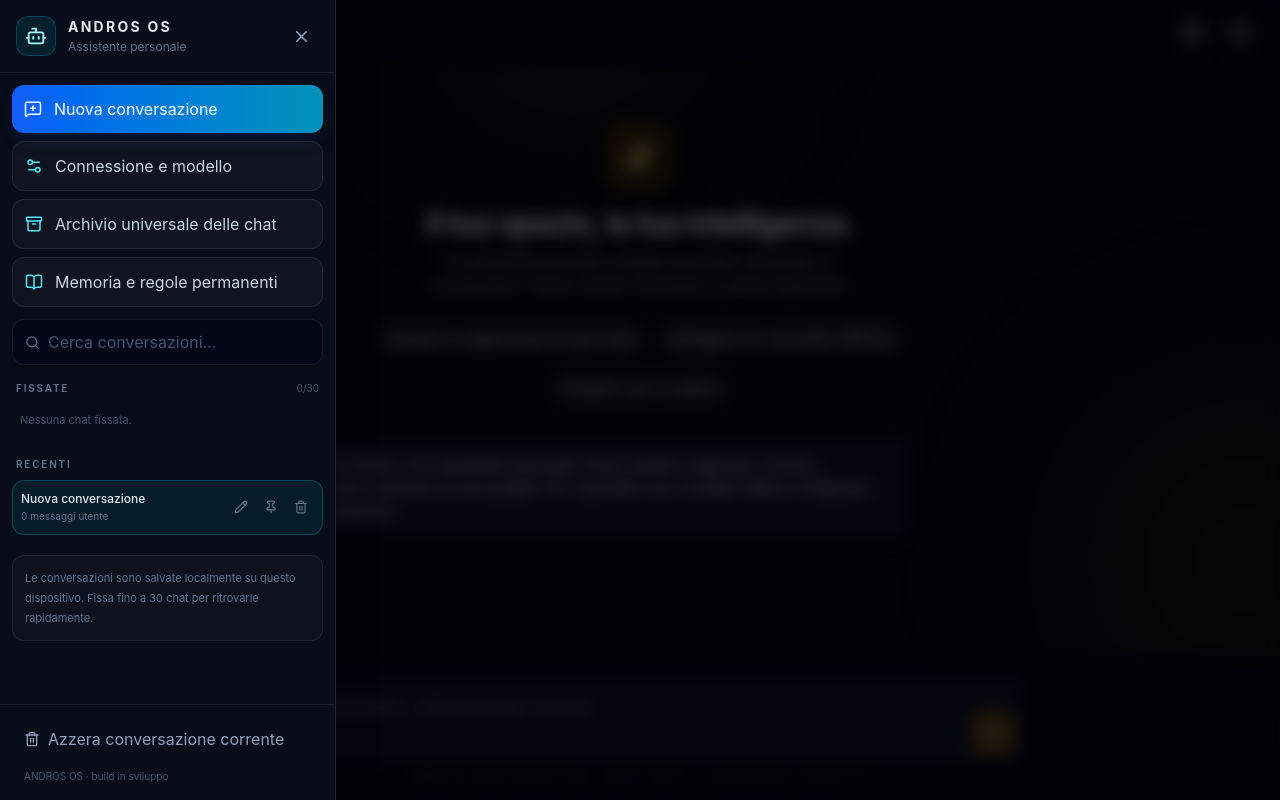
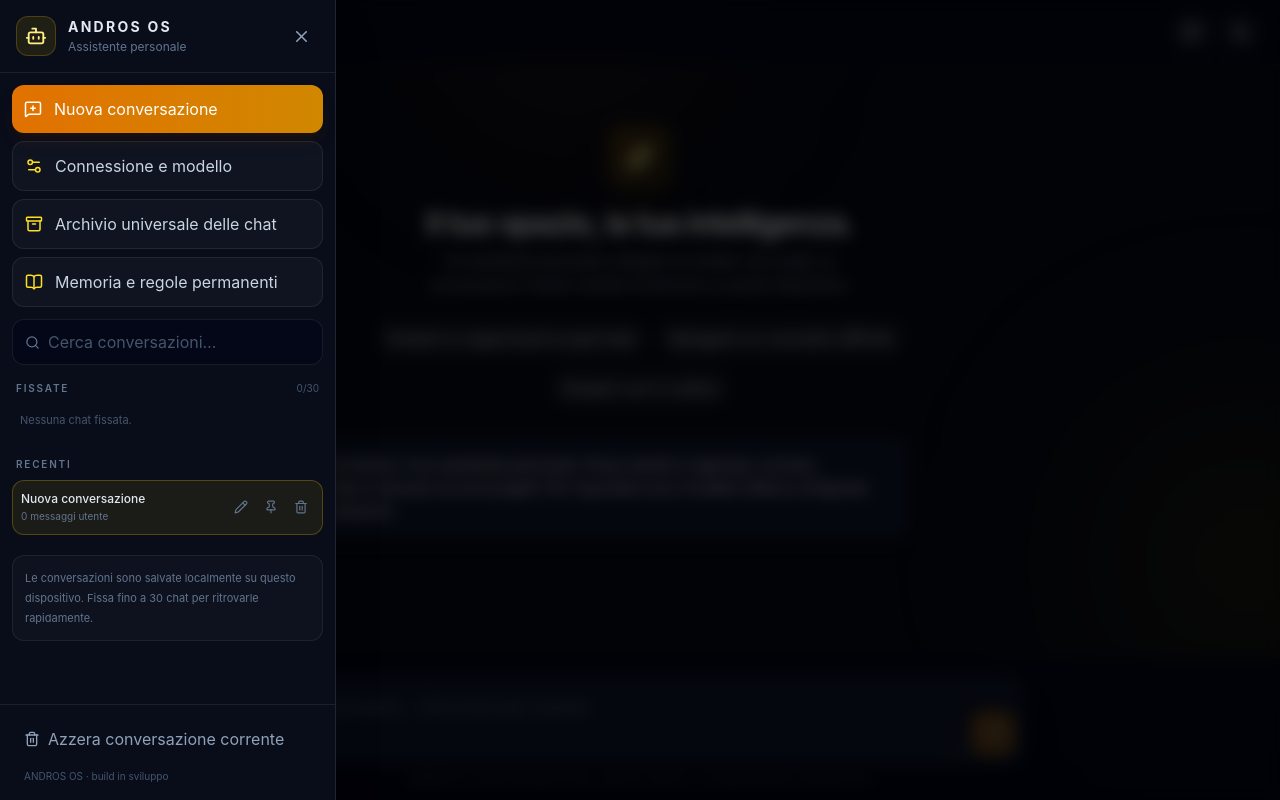
Before and after one commit to pippo2801/andros-app, a React (Vite) app: page / in a window 1280 px wide. Both pictures are taken after a click on the button 40 px from the left and 32 px from the top of the page. Built offline with nearby package versions, Linux system fonts and the light colour scheme.

Commit message:
style: apply warm gold and yellow interface palette

```diff
--- a/src/components/Sidebar.tsx
+++ b/src/components/Sidebar.tsx
@@ -47,11 +47,11 @@ export const Sidebar: React.FC<SidebarProps> = ({
   };
 
   const renderSession = (session: ChatSession) => (
-    <div key={session.id} className={`group flex items-center gap-1 rounded-xl border px-2 py-1.5 transition ${session.id === activeChatId ? 'border-cyan-400/25 bg-cyan-400/[0.08]' : 'border-transparent hover:border-white/[0.08] hover:bg-white/[0.04]'}`}>
+    <div key={session.id} className={`group flex items-center gap-1 rounded-xl border px-2 py-1.5 transition ${session.id === activeChatId ? 'border-yellow-400/25 bg-yellow-400/[0.08]' : 'border-transparent hover:border-white/[0.08] hover:bg-white/[0.04]'}`}>
       <div className="min-w-0 flex-1 py-1">
         {editingId === session.id ? (
           <form onSubmit={(event) => { event.preventDefault(); saveRename(session.id); }} className="flex items-center gap-1">
-            <input autoFocus value={titleDraft} onChange={(event) => setTitleDraft(event.target.value)} maxLength={80} aria-label="Nuovo titolo" className="min-w-0 flex-1 rounded-md border border-cyan-400/30 bg-slate-950 px-2 py-1 text-xs text-white outline-none" />
+            <input autoFocus value={titleDraft} onChange={(event) => setTitleDraft(event.target.value)} maxLength={80} aria-label="Nuovo titolo" className="min-w-0 flex-1 rounded-md border border-yellow-400/30 bg-slate-950 px-2 py-1 text-xs text-white outline-none" />
             <button type="submit" aria-label="Salva titolo" className="rounded-md p-1 text-emerald-300 hover:bg-emerald-400/10"><Check size={14} /></button>
           </form>
         ) : (
@@ -61,8 +61,8 @@ export const Sidebar: React.FC<SidebarProps> = ({
           </button>
         )}
       </div>
-      <button type="button" aria-label="Rinomina conversazione" title="Rinomina conversazione" onClick={() => beginRename(session)} className="rounded-md p-1.5 text-slate-500 transition hover:bg-white/10 hover:text-cyan-200"><Pencil size={14} /></button>
-      <button type="button" aria-label={session.pinned ? 'Rimuovi dai fissati' : 'Fissa conversazione'} title={session.pinned ? 'Rimuovi dai fissati' : 'Fissa conversazione'} onClick={() => onTogglePin(session.id)} className="rounded-md p-1.5 text-slate-500 transition hover:bg-white/10 hover:text-cyan-200">
+      <button type="button" aria-label="Rinomina conversazione" title="Rinomina conversazione" onClick={() => beginRename(session)} className="rounded-md p-1.5 text-slate-500 transition hover:bg-white/10 hover:text-yellow-200"><Pencil size={14} /></button>
+      <button type="button" aria-label={session.pinned ? 'Rimuovi dai fissati' : 'Fissa conversazione'} title={session.pinned ? 'Rimuovi dai fissati' : 'Fissa conversazione'} onClick={() => onTogglePin(session.id)} className="rounded-md p-1.5 text-slate-500 transition hover:bg-white/10 hover:text-yellow-200">
         {session.pinned ? <PinOff size={14} /> : <Pin size={14} />}
       </button>
       {deleteConfirmId === session.id ? (
@@ -83,21 +83,21 @@ export const Sidebar: React.FC<SidebarProps> = ({
       <aside className="relative z-10 flex h-full w-[min(21rem,90vw)] flex-col border-r border-white/10 bg-[#080d19] text-slate-200 shadow-2xl">
         <div className="flex items-center justify-between border-b border-white/[0.08] p-4">
           <div className="flex items-center gap-3">
-            <div className="flex h-10 w-10 items-center justify-center rounded-xl border border-cyan-400/20 bg-cyan-400/10 text-cyan-200"><Bot size={22} /></div>
+            <div className="flex h-10 w-10 items-center justify-center rounded-xl border border-yellow-400/20 bg-yellow-400/10 text-yellow-200"><Bot size={22} /></div>
             <div><h1 className="text-sm font-bold tracking-[0.16em]">ANDROS OS</h1><p className="mt-0.5 text-xs text-slate-500">Assistente personale</p></div>
           </div>
           <button type="button" aria-label="Chiudi menu" onClick={onClose} className="rounded-lg p-2 text-slate-400 transition hover:bg-white/10 hover:text-white"><X size={19} /></button>
         </div>
 
         <div className="space-y-2 p-3">
-          <button type="button" onClick={onNewChat} className="flex w-full items-center gap-3 rounded-xl bg-gradient-to-r from-blue-600 to-cyan-600 px-3 py-3 text-sm font-semibold text-white shadow-lg shadow-blue-950/30 transition hover:brightness-110"><MessageSquarePlus size={18} /><span>Nuova conversazione</span></button>
-          <button type="button" onClick={onOpenSettings} className="flex w-full items-center gap-3 rounded-xl border border-white/[0.08] bg-white/[0.03] px-3 py-3 text-sm text-slate-300 transition hover:bg-white/[0.07]"><Settings2 size={18} className="text-cyan-300" /><span>Connessione e modello</span></button>
-          <button type="button" onClick={onOpenArchive} className="flex w-full items-center gap-3 rounded-xl border border-white/[0.08] bg-white/[0.03] px-3 py-3 text-sm text-slate-300 transition hover:bg-white/[0.07]"><Archive size={18} className="text-cyan-300" /><span>Archivio universale delle chat</span></button>
-          <button type="button" onClick={onOpenMemory} className="flex w-full items-center gap-3 rounded-xl border border-white/[0.08] bg-white/[0.03] px-3 py-3 text-sm text-slate-300 transition hover:bg-white/[0.07]"><BookOpen size={18} className="text-cyan-300" /><span>Memoria e regole permanenti</span></button>
+          <button type="button" onClick={onNewChat} className="flex w-full items-center gap-3 rounded-xl bg-gradient-to-r from-amber-600 to-yellow-600 px-3 py-3 text-sm font-semibold text-white shadow-lg shadow-amber-950/30 transition hover:brightness-110"><MessageSquarePlus size={18} /><span>Nuova conversazione</span></button>
+          <button type="button" onClick={onOpenSettings} className="flex w-full items-center gap-3 rounded-xl border border-white/[0.08] bg-white/[0.03] px-3 py-3 text-sm text-slate-300 transition hover:bg-white/[0.07]"><Settings2 size={18} className="text-yellow-300" /><span>Connessione e modello</span></button>
+          <button type="button" onClick={onOpenArchive} className="flex w-full items-center gap-3 rounded-xl border border-white/[0.08] bg-white/[0.03] px-3 py-3 text-sm text-slate-300 transition hover:bg-white/[0.07]"><Archive size={18} className="text-yellow-300" /><span>Archivio universale delle chat</span></button>
+          <button type="button" onClick={onOpenMemory} className="flex w-full items-center gap-3 rounded-xl border border-white/[0.08] bg-white/[0.03] px-3 py-3 text-sm text-slate-300 transition hover:bg-white/[0.07]"><BookOpen size={18} className="text-yellow-300" /><span>Memoria e regole permanenti</span></button>
         </div>
 
         <div className="min-h-0 flex-1 overflow-y-auto px-3 pb-3">
-          <label className="mb-4 flex items-center gap-2 rounded-xl border border-white/[0.08] bg-slate-950/70 px-3 py-2.5 text-slate-500 focus-within:border-cyan-400/30">
+          <label className="mb-4 flex items-center gap-2 rounded-xl border border-white/[0.08] bg-slate-950/70 px-3 py-2.5 text-slate-500 focus-within:border-yellow-400/30">
             <Search size={15} />
             <input value={searchQuery} onChange={(event) => setSearchQuery(event.target.value)} placeholder="Cerca conversazioni…" aria-label="Cerca conversazioni" className="min-w-0 flex-1 bg-transparent text-xs text-white outline-none placeholder:text-slate-600" />
             {searchQuery && <button type="button" aria-label="Cancella ricerca" onClick={() => setSearchQuery('')} className="text-slate-500 hover:text-white"><X size={13} /></button>}
```
